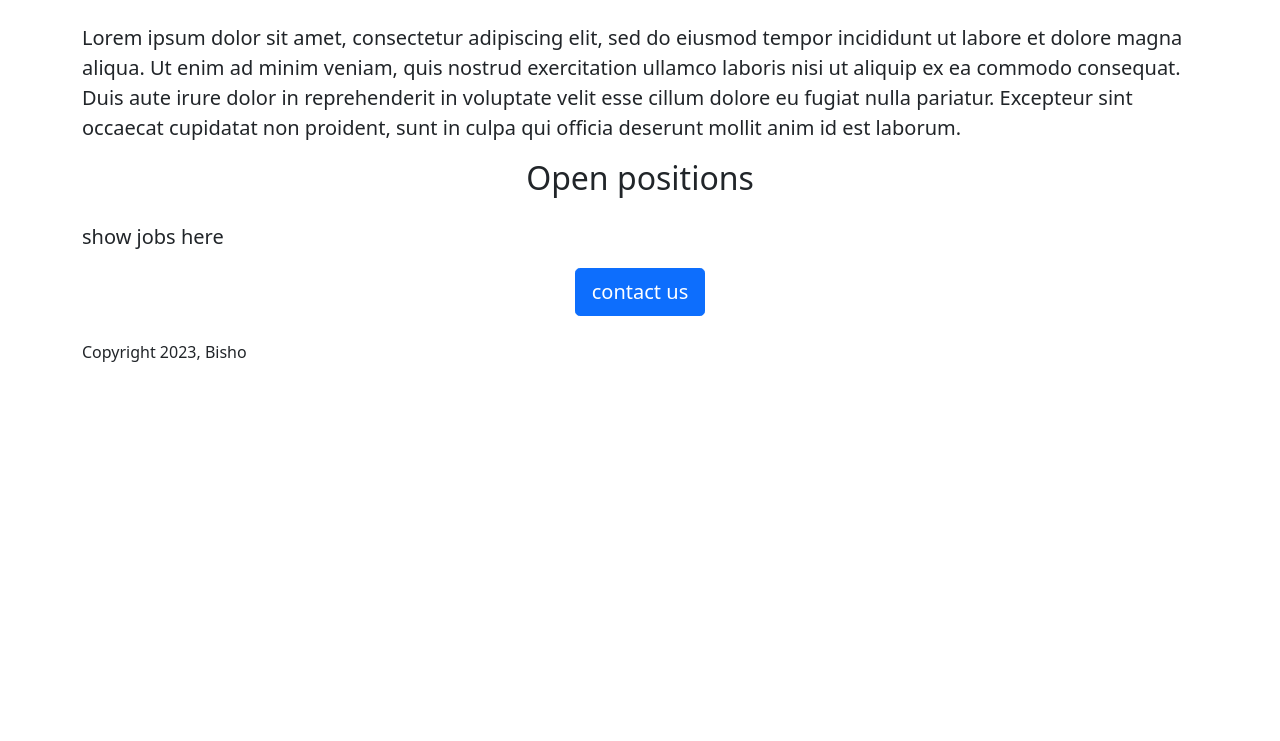
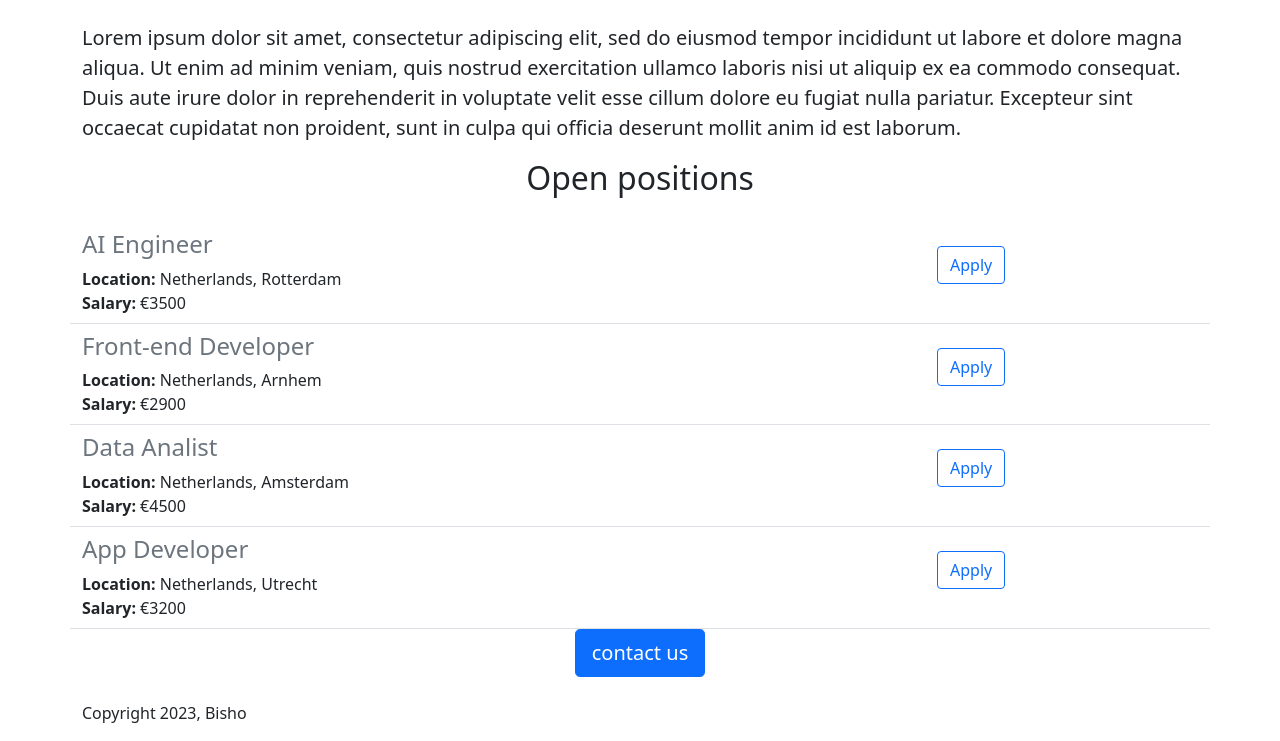
Before and after one commit to Mbalhakim/careers-website, a Flask app: page / in a window 1280 px wide. Shown: the part 487-1228 px from the top of the page. Before the commit the page ends 849 px from the top, so only its background shows below. Run offline with Flask 2, Linux system fonts and the light colour scheme.

Commit message:
added dynamic data and api route

```diff
--- a/app.py
+++ b/app.py
@@ -1,9 +1,37 @@
-from flask import Flask, render_template
+from flask import Flask, render_template, jsonify
 
 app = Flask(__name__)
+
+JOBS= [
+    {'id' : 1,
+     'title': 'AI Engineer',
+     'location': 'Netherlands, Rotterdam',
+     'salaris': 3500
+     },
+{'id' : 4,
+     'title': 'Front-end Developer',
+     'location': 'Netherlands, Arnhem',
+     'salaris': 2900
+     },
+
+{'id' : 1,
+     'title': 'Data Analist',
+     'location': 'Netherlands, Amsterdam',
+     'salaris': 4500
+     },
+{'id' : 1,
+     'title': 'App Developer',
+     'location': 'Netherlands, Utrecht',
+     'salaris': 3200
+     }
+]
 @app.route("/")
 def hello_world():
-    return render_template('home.html')
+    return render_template('home.html',
+                           jobs=JOBS)
+@app.route("/api/jobs")
+def list_jobs():
+    return jsonify(JOBS)
 
 
 if __name__ == "__main__":
--- a/templates/home.html
+++ b/templates/home.html
@@ -3,12 +3,13 @@
 <head>
     <meta charset="utf-8">
     <meta name="viewport" content="width=device-width, initial-scale=1">
-    <link href="https://cdn.jsdelivr.net/npm/bootstrap@5.0.2/dist/css/bootstrap.min.css" rel="stylesheet" integrity="sha384-EVSTQN3/azprG1Anm3QDgpJLIm9Nao0Yz1ztcQTwFspd3yD65VohhpuuCOmLASjC" crossorigin="anonymous">
+    <link href="https://cdn.jsdelivr.net/npm/bootstrap@5.0.2/dist/css/bootstrap.min.css" rel="stylesheet"
+          integrity="sha384-EVSTQN3/azprG1Anm3QDgpJLIm9Nao0Yz1ztcQTwFspd3yD65VohhpuuCOmLASjC" crossorigin="anonymous">
 
     <title>Home</title>
 
     <style>
-        #banner{
+        #banner {
             height: 360px;
             width: 100%;
         }
@@ -29,9 +30,16 @@
     </p>
 
     <h2 class="text-center mt-2 mb-4">Open positions </h2>
-    <p class="lead ">show jobs here</p>
+    <div class="">
+
+        {% for job in jobs %}
+
+        {% include 'jobItem.html' %}
+        {% endfor %}
+
+    </div>
     <div id="contact-div" class="text-center">
-         <button class="btn btn-primary btn-lg" id="contactbutton">contact us</button>
+        <button class="btn btn-primary btn-lg" id="contactbutton">contact us</button>
     </div>
     <p class="bodytext mt-4">
         Copyright 2023, Bisho
--- /dev/null
+++ b/templates/jobItem.html
@@ -0,0 +1,24 @@
+<div class="border-bottom row">
+
+    <div class="mb-2 mt-2 col-9">
+
+        <h4 class="text-secondary">
+            {{job.title}}
+        </h4>
+
+        <div>
+            <b>Location:</b> {{job.location}}
+        </div>
+
+        {% if 'salaris' in job %}
+        <div>
+            <b>Salary:</b> &euro;{{job.salaris}}
+        </div>
+
+        {% endif %}
+
+    </div>
+    <div class="col-3 mt-4 mb-2">
+        <button type="button" class="btn btn-outline-primary">Apply</button>
+    </div>
+</div>
```
